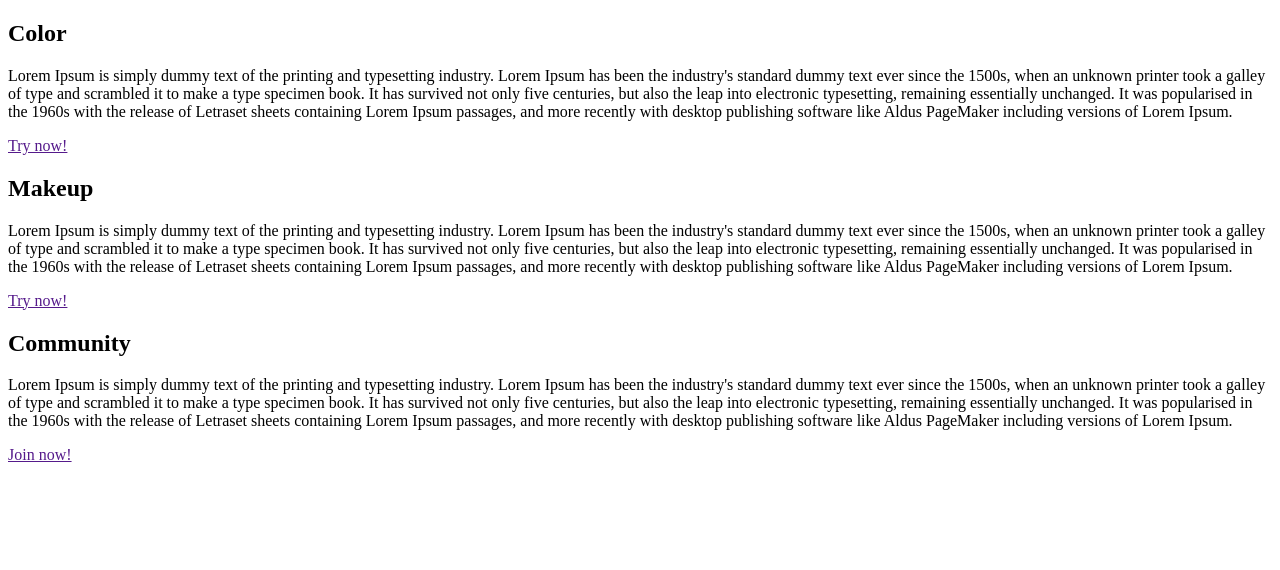
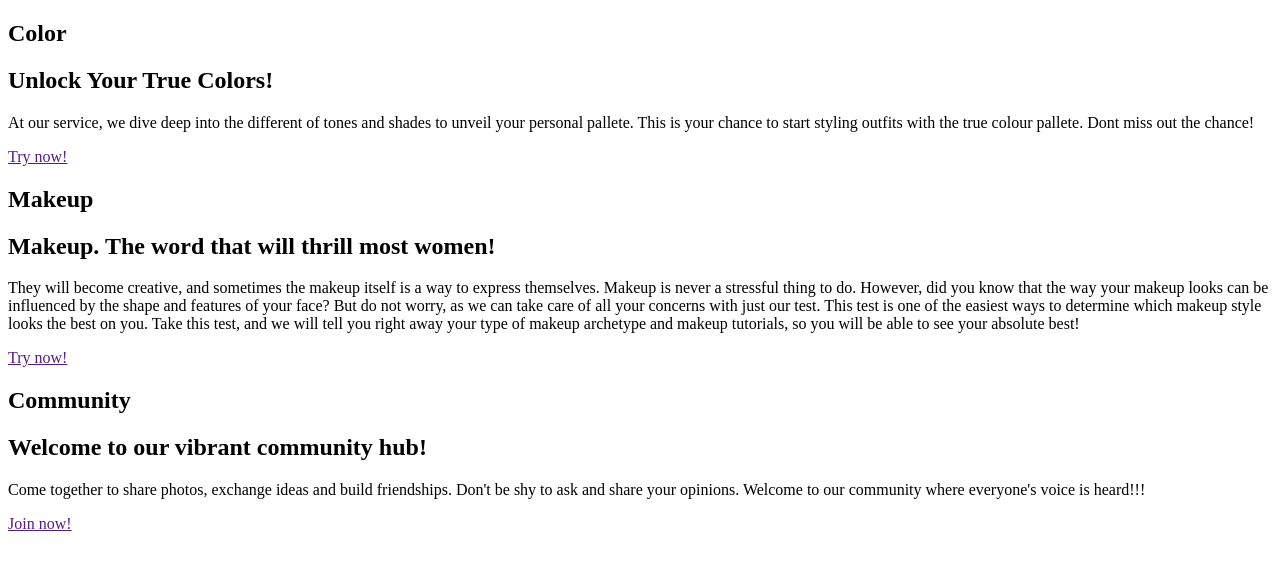
Before and after one commit to afiqahaunie/MiniItProject, a Flask app: page /home in a window 1280 px wide. Shown: the part 158-728 px from the top of the page. Run offline with Flask 3, Linux system fonts and the light colour scheme.

Commit message:
Update main_page.html

```diff
--- a/templates/main_page.html
+++ b/templates/main_page.html
@@ -31,27 +31,21 @@
         <div class="row">
             <div class="segment-desc">
                 <h1>Color</h1>
-                <p>Lorem Ipsum is simply dummy text of the printing and typesetting industry.
-                    Lorem Ipsum has been the industry's standard dummy text ever since the 1500s, when an unknown printer took a galley of type and scrambled it to make a type specimen book.
-                    It has survived not only five centuries, but also the leap into electronic typesetting, remaining essentially unchanged.
-                    It was popularised in the 1960s with the release of Letraset sheets containing Lorem Ipsum passages, and more recently with desktop publishing software like Aldus PageMaker including versions of Lorem Ipsum.</p>
+                <h2>Unlock Your True Colors!</h2>
+                <p>At our service, we dive deep into the different of tones and shades to unveil your personal pallete. This is your chance to start styling outfits with the true colour pallete. Dont miss out the chance!</p>
                 <a href="" class="try-button">Try now!</a>
             </div>
             <div class="segment-desc">
                 <h1>Makeup</h1>
-                <p>Lorem Ipsum is simply dummy text of the printing and typesetting industry.
-                    Lorem Ipsum has been the industry's standard dummy text ever since the 1500s, when an unknown printer took a galley of type and scrambled it to make a type specimen book.
-                    It has survived not only five centuries, but also the leap into electronic typesetting, remaining essentially unchanged.
-                    It was popularised in the 1960s with the release of Letraset sheets containing Lorem Ipsum passages, and more recently with desktop publishing software like Aldus PageMaker including versions of Lorem Ipsum.</p>
-                    <a href="" class="try-button">Try now!</a>
+                <h2>Makeup. The word that will thrill most women!</h2>
+                <p>They will become creative, and sometimes the makeup itself is a way to express themselves. Makeup is never a stressful thing to do. However, did you know that the way your makeup looks can be influenced by the shape and features of your face? But do not worry, as we can take care of all your concerns with just our test. This test is one of the easiest ways to determine which makeup style looks the best on you. Take this test, and we will tell you right away your type of makeup archetype and makeup tutorials, so you will be able to see your absolute best!</p>
+                <a href="" class="try-button">Try now!</a>
             </div>
             <div class="segment-desc">
                 <h1>Community</h1>
-                <p>Lorem Ipsum is simply dummy text of the printing and typesetting industry.
-                    Lorem Ipsum has been the industry's standard dummy text ever since the 1500s, when an unknown printer took a galley of type and scrambled it to make a type specimen book.
-                    It has survived not only five centuries, but also the leap into electronic typesetting, remaining essentially unchanged.
-                    It was popularised in the 1960s with the release of Letraset sheets containing Lorem Ipsum passages, and more recently with desktop publishing software like Aldus PageMaker including versions of Lorem Ipsum.</p>
-                    <a href="" class="try-button">Join now!</a>
+                <h2>Welcome to our vibrant community hub!</h2>
+                <p>Come together to share photos, exchange ideas and build friendships. Don't be shy to ask and share your opinions. Welcome to our community where everyone's voice is heard!!!</p>
+                <a href="" class="try-button">Join now!</a>
             </div>
         </div>
     </section>
```
